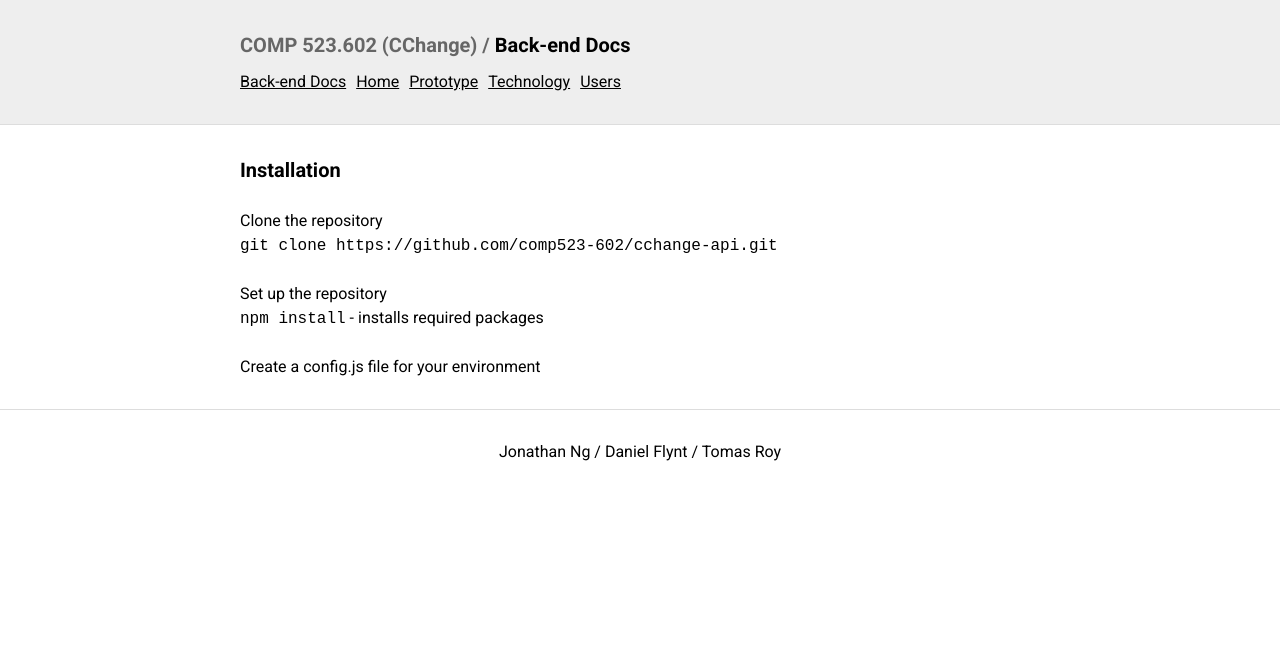
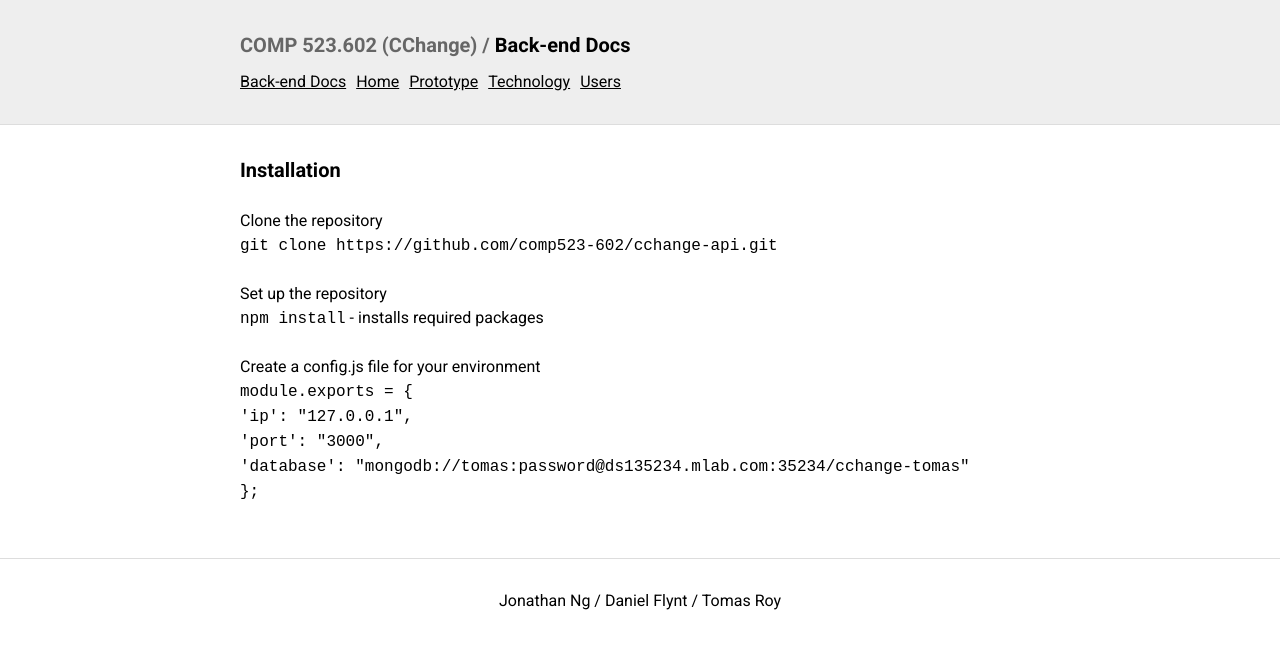
Before and after one commit to comp523-602/cchange-project, a Jekyll site: the page built from back-end-docs.markdown, in a window 1280 px wide. Shown: the top 649 px of the page. Built offline with Jekyll 4.4.1, drawn with Linux system fonts in a browser that asks for light colours.

Commit message:
Updated Back End Docs

````diff
--- a/back-end-docs.markdown
+++ b/back-end-docs.markdown
@@ -14,3 +14,8 @@ Set up the repository
 `npm install` - installs required packages
 
 Create a config.js file for your environment
+```module.exports = {
+	'ip': "127.0.0.1",
+	'port': "3000",
+	'database': "mongodb://tomas:password@ds135234.mlab.com:35234/cchange-tomas"
+};```
````
